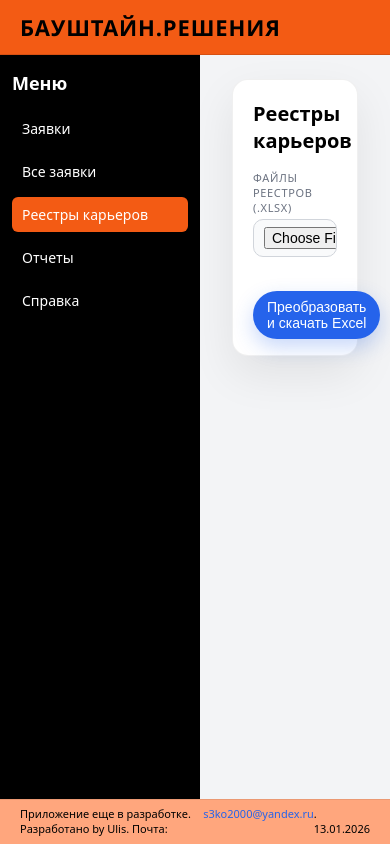
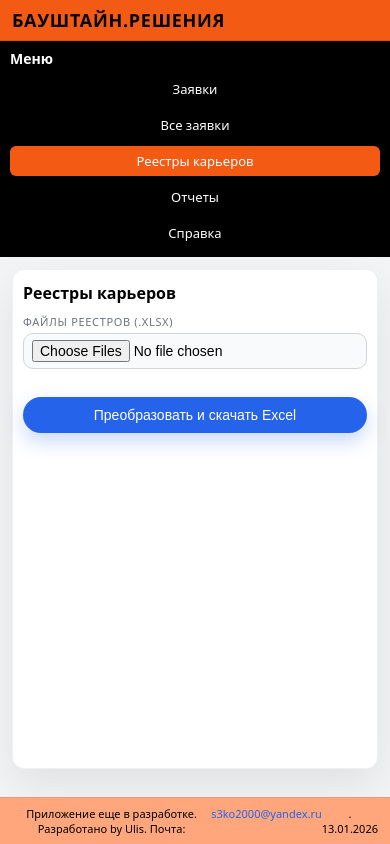
Before and after one commit to lenyaulis/baustein-solution, a React (Vite) app: page /registries/quarries in a window 390 px wide. Built offline with nearby package versions, Linux system fonts and the light colour scheme.

Commit message:
feat: responsive layout

```diff
--- a/src/index.css
+++ b/src/index.css
@@ -49,16 +49,12 @@ a:hover {
 }
 
 .app-header-inner {
-  /* убираем max-width и центрирование */
-  /* max-width: 1200px; */
-  /* margin: 0 auto; */
   margin: 0;
   padding: 12px 20px;
   display: flex;
   align-items: center;
   justify-content: flex-start;
 }
-
 
 .app-logo-block {
   display: flex;
@@ -69,7 +65,7 @@ a:hover {
 .app-logo-image {
   width: 32px;
   height: 32px;
-  border-radius: 999px; /* можно убрать, если не нужно скруглять */
+  border-radius: 999px;
   object-fit: contain;
 }
 
@@ -97,8 +93,6 @@ a:hover {
     "Roboto", "Helvetica Neue", Arial, sans-serif;
 }
 
-
-
 .app-header-title-sub {
   font-size: 12px;
   color: #9ca3af;
@@ -118,7 +112,7 @@ a:hover {
   font-size: 11px;
   color: var(--bau-black);
   display: flex;
-  justify-content: flex-end; /* flex-start — если нужно слева */
+  justify-content: flex-end;
 }
 
 .app-footer-inner a {
@@ -333,7 +327,7 @@ select.form-input {
   font-size: 13px;
   cursor: pointer;
   background: #f9fafb;
-  color: var(--bau-orange); /* было #4b5563 */
+  color: var(--bau-orange);
   transition: all 0.15s ease-out;
 }
 
@@ -350,7 +344,6 @@ select.form-input {
   font-weight: 600;
 }
 
-
 /* ===== кнопки (общие) ===== */
 
 .primary-btn {
@@ -358,7 +351,7 @@ select.form-input {
   padding: 8px 14px;
   border-radius: 999px;
   border: none;
-  background: #2563eb; /* как просил, цвет оставляем */
+  background: #2563eb;
   color: #ffffff;
   font-size: 14px;
   cursor: pointer;
@@ -413,8 +406,7 @@ select.form-input {
   background: #f3f4f6;
 }
 
-/* Кнопки внутри списка (копировать/удалить/редактировать/Telegram)
-   стилизуются в JSX, здесь только базовые настройки. */
+/* Кнопки внутри списка (копировать/удалить/редактировать/Telegram) */
 
 .list > li button.primary-btn {
   box-shadow: none;
@@ -443,3 +435,117 @@ select.form-input {
   text-transform: uppercase;
   letter-spacing: 0.06em;
 }
+
+/* ===== Мобильная адаптация ===== */
+@media (max-width: 768px) {
+  .app-shell {
+    flex-direction: column;
+  }
+
+  .sidebar {
+    width: 100%;
+    border-right: none;
+    border-bottom: 1px solid rgba(0, 0, 0, 0.12);
+    padding: 8px 10px;
+    position: sticky;
+    top: 0;
+    z-index: 10;
+    background: var(--bau-black);
+  }
+
+  .sidebar-title {
+    font-size: 14px;
+    margin-bottom: 6px;
+  }
+
+  .sidebar-nav {
+    display: flex;
+    flex-wrap: wrap;
+    gap: 6px;
+  }
+
+  .sidebar-link {
+    flex: 1 1 auto;
+    text-align: center;
+    padding: 6px 8px;
+    font-size: 13px;
+  }
+
+  .main-area {
+    padding: 12px;
+    align-items: stretch;
+  }
+
+  .main-area > div {
+    max-width: 100%;
+  }
+
+  .card {
+    padding: 12px 10px;
+    border-radius: 12px;
+  }
+
+  .card-title {
+    font-size: 16px;
+    margin-bottom: 10px;
+  }
+
+  .form-section-title {
+    font-size: 12px;
+    margin-bottom: 6px;
+  }
+
+  .form-grid {
+    grid-template-columns: 1fr;
+    column-gap: 0;
+    row-gap: 8px;
+  }
+
+  .form-row {
+    margin-bottom: 2px;
+  }
+
+  .form-label {
+    font-size: 12px;
+  }
+
+  .form-input,
+  .field input,
+  .field textarea,
+  .field select {
+    font-size: 14px;
+    padding: 6px 8px;
+  }
+
+  .form-inline {
+    flex-wrap: wrap;
+    gap: 6px;
+  }
+
+  .primary-btn {
+    width: 100%;
+    justify-content: center;
+    margin-top: 12px;
+    padding: 10px 0;
+    font-size: 14px;
+  }
+
+  .list > li {
+    padding: 8px 9px;
+  }
+
+  .app-header-inner {
+    padding: 8px 12px;
+  }
+
+  .app-header-title-main {
+    font-size: 18px;
+  }
+
+  .app-footer-inner {
+    padding: 8px 12px;
+    font-size: 11px;
+    justify-content: center;
+    text-align: center;
+  }
+}
```
